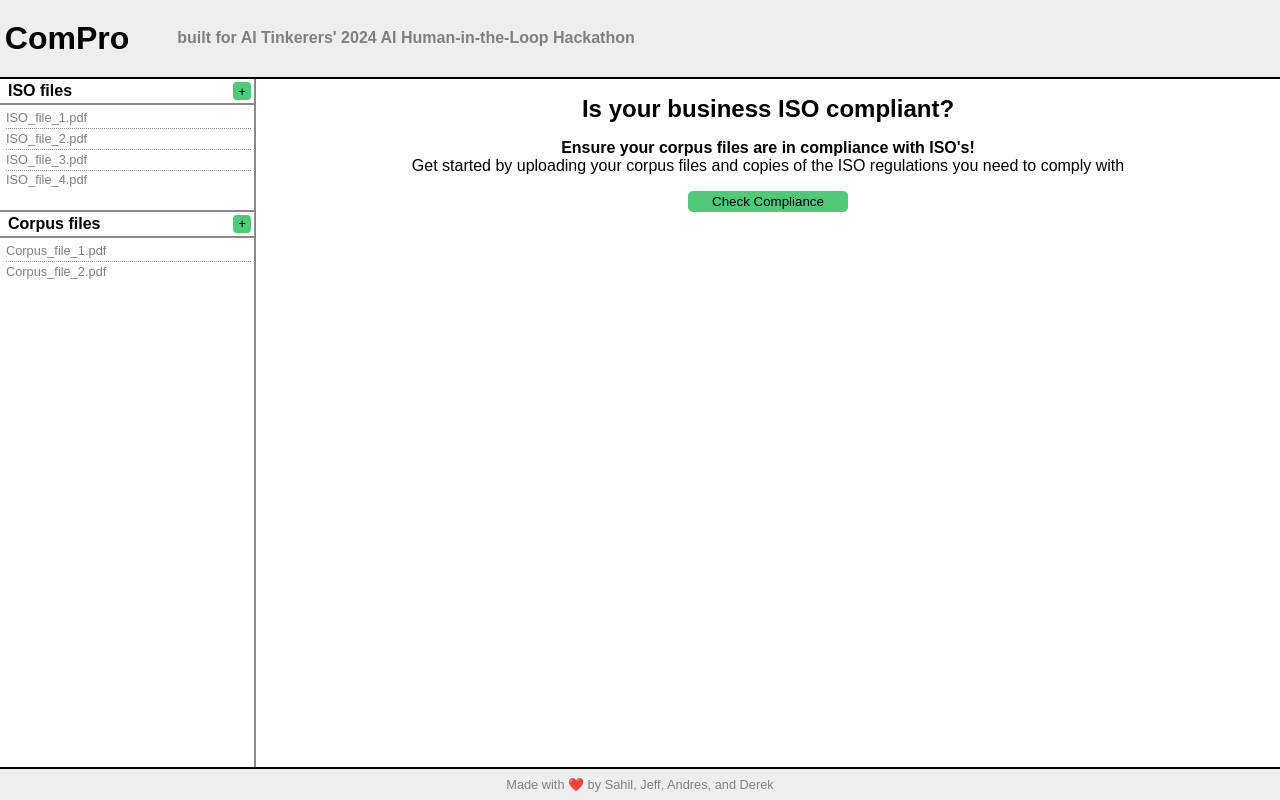
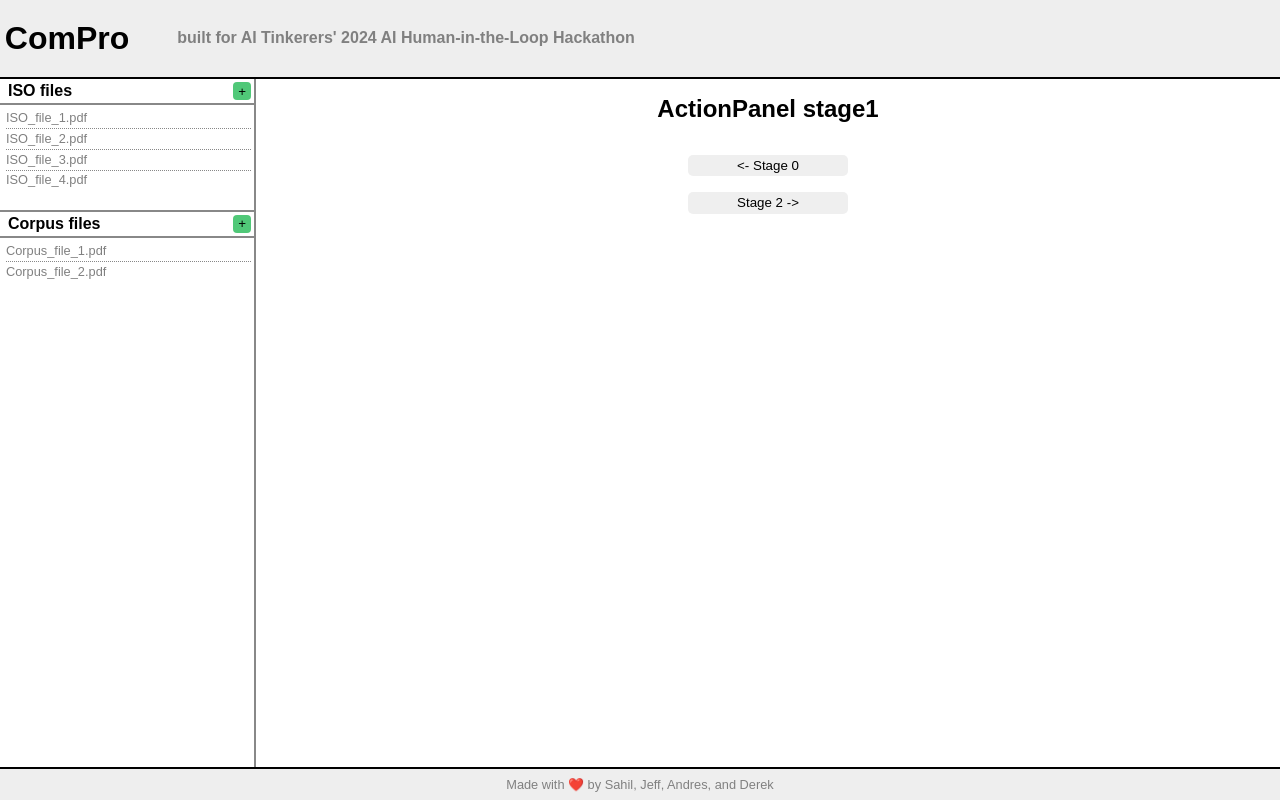
Before and after one commit to GomezDerek/ai-hitl-iso-compliance, a Next.js app in the folder my-app/: page / in a window 1280 px wide. Both pictures are taken after a click on the button "Check Compliance". Built offline with nearby package versions, Linux system fonts and the light colour scheme.

Commit message:
actionPanel stage management complete

```diff
--- a/my-app/src/app/components/ActionPanel.tsx
+++ b/my-app/src/app/components/ActionPanel.tsx
@@ -3,6 +3,15 @@ import React, {useState, useEffect} from 'react';
 
 interface ActionPanelProps {
   appStage: number;
+  // stage0OnClick: ()=>void,
+}
+
+export default function ActionPanel(props: ActionPanelProps)  {
+  const[panelJSX, setPanelJSX] = useState((<></>));
+
+  function stage0OnClick(): void {
+    // alert("Summon the AI agents");
+    setPanelJSX(stage1)
   }
 
   const stage0 = (
@@ -10,15 +19,24 @@ const stage0 = (
       <h2>Is your business ISO compliant?</h2>
       <h4>Ensure your corpus files are in compliance with ISO's!</h4>
       <p>Get started by uploading your corpus files and copies of the ISO regulations you need to comply with</p>
-    <button className="primary" onClick={()=>alert("Summon the AI agents")}>Check Compliance</button>
+      <button className="primary" onClick={stage0OnClick}>Check Compliance</button>
     </section>
   );
 
-const stage1 = (<></>);
-const stage2 = (<></>);
+  const stage1 = (
+    <section className="right-panel">
+      <h2>ActionPanel stage1</h2>
+      <button onClick={()=>setPanelJSX(stage0)}>{`<- Stage 0`}</button>
+      <button onClick={()=>setPanelJSX(stage2)}>{`Stage 2 ->`}</button>
+    </section>
+  );
 
-export default function ActionPanel(props: ActionPanelProps)  {
-  const[panelJSX, setPanelJSX] = useState(stage0);
+  const stage2 = (
+    <section className="right-panel">
+      <h2>ActionPanel stage2</h2>
+      <button onClick={()=>setPanelJSX(stage1)}>{`<- Stage 1`}</button>
+    </section>
+  );
 
   useEffect(()=>{
     switch(props.appStage) {
--- a/my-app/src/app/components/uploadModal.tsx
+++ b/my-app/src/app/components/uploadModal.tsx
@@ -24,7 +24,7 @@ export default function UploadModal({ onClickProp, fileType }: UploadModalProps)
                 </label> */}
                 <div id="upload-box" onClick={()=>alert("Trigger file explorer")}>
                     <img src="upload-icon.svg" alt="bouncing upload icon" width="50px" height="50px"></img>
-                    <p className="p2">.pdf</p>
+                    <p className="p2">.pdf, .docx</p>
                 </div>
             </div>
         </>
```
Lines whose indentation alone changed are shown as unchanged.
